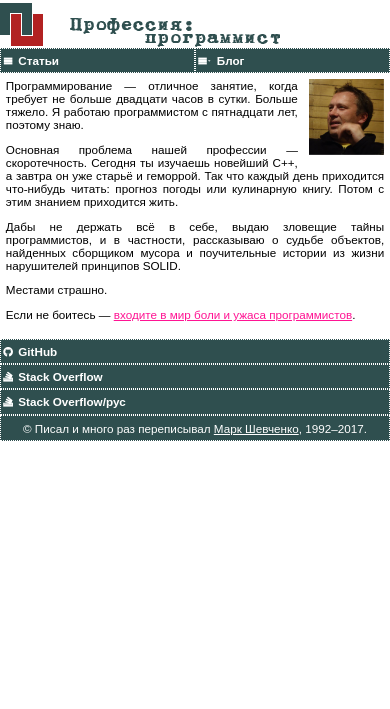
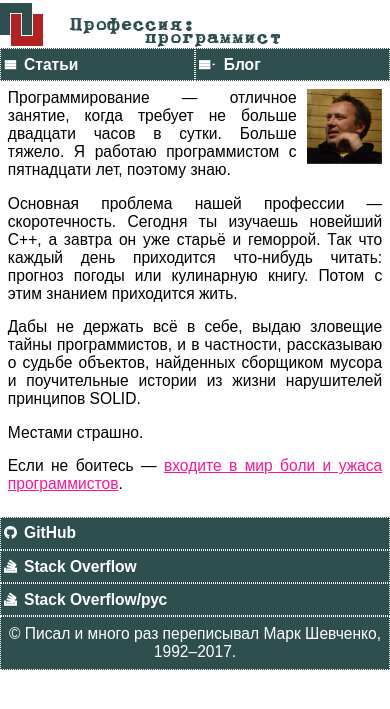
Before and after one commit to markshevchenko/markshevchenko.github.io, a Jekyll site: the page built from index.md, in a window 390 px wide. Shown: the top 709 px of the page. Built offline with Jekyll 4.4.1, drawn with Linux system fonts in a browser that asks for light colours; some web fonts are replaced; our own code applies the rules of GitHub Pages for plain Markdown files.

Commit message:
Продолжаю подбирать размер шрифта.

```diff
--- a/_includes/footer.html
+++ b/_includes/footer.html
@@ -1,3 +1,3 @@
 <footer>
-  &copy; Писал и много раз переписывал <a href="/dislosure">Марк Шевченко</a>, 1992&ndash;2017.
+  &copy; Писал и много раз переписывал Марк Шевченко, 1992&ndash;2017.
 </footer>
--- a/assets/css/main.css
+++ b/assets/css/main.css
@@ -271,13 +271,13 @@ span.se { /* constant, string */
 
 @media screen and (max-width: 640px) {
   body {
-    font-size: 2.5vw;
+    font-size: 3vw;
   }
 }
 
 @media screen and (max-width: 960px) {
   body {
-    font-size: 3vw;
+    font-size: 4vw;
   }
 }
 
```
